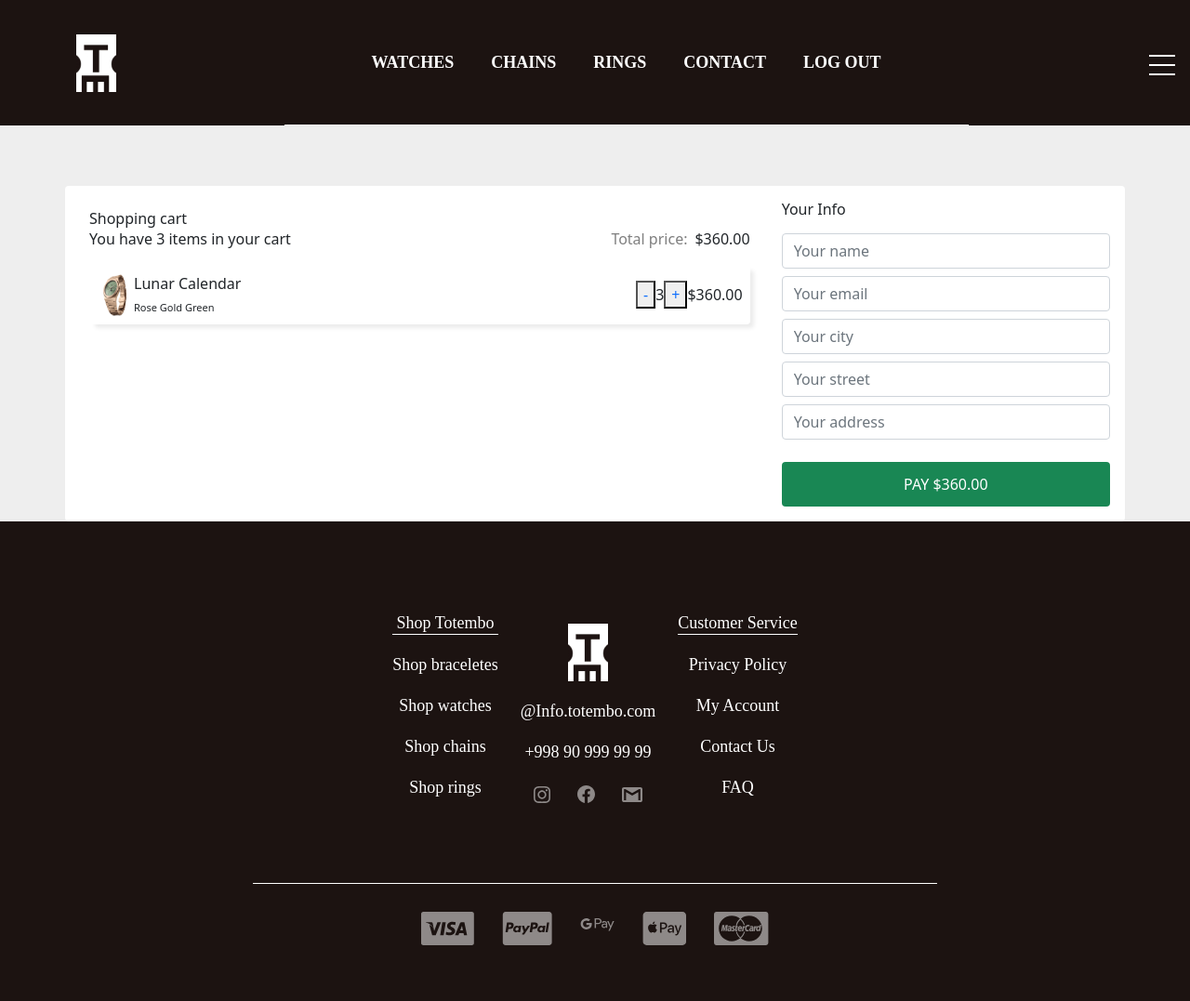
After one commit to abdimannabov/totembo, a Django app: page /cart/ in a window 1280 px wide. The commit adds this page. Shown: the whole page at 93% size. Run offline with Django 5.2, Linux system fonts and the light colour scheme; a user stored in the database is signed in; data comes from the database, SQL or seed files in the repository; both versions use the stored data as it was after the commit.

Commit message:
Finally finished the payment system

```diff
--- a/config/settings.py
+++ b/config/settings.py
@@ -90,5 +90,7 @@ STATIC_ROOT = BASE_DIR / 'static'
 MEDIA_URL = 'media/'
 MEDIA_ROOT = BASE_DIR / 'media'
 
+DEFAULT_AUTO_FIELD = 'django.db.models.BigAutoField'
 
-DEFAULT_AUTO_FIELD = 'django.db.models.BigAutoField'
+STRIPE_PUBLIC_KEY = 'pk_test_51R2tsTRUfhYIL24RI6k7sEp7zhOFSsMtljL9jtPKZqvCl1cFnOnjYF21HIPOrqlEz0YAHtTT1eQZlR6mFZ2pYeBa00HIJ4P74f'
+STRIPE_SECRET_KEY = 'sk_test_51R2tsTRUfhYIL24R1aZN42elS466U2M0oUM0Nh9A43G3PeCJBW0d5vR7OKwfWBhLmhYo4pO3nuHDmdolyESIUnuD00Pbq1HiP1'
--- a/shop/forms.py
+++ b/shop/forms.py
@@ -1,6 +1,7 @@
 from django import forms
 from django.contrib.auth.forms import UserCreationForm, AuthenticationForm
 from django.contrib.auth.models import User
+from shop.models import Customer, ShippingAddress
 
 class RegisterForm(UserCreationForm):
     password1 = forms.CharField(widget=forms.PasswordInput(attrs={
@@ -35,3 +36,37 @@ class LoginForm(AuthenticationForm):
         "class": "form-control",
         "palceholder": "Your password"
     }))
+
+class CustomerForm(forms.ModelForm):
+    class Meta:
+        model = Customer
+        fields = ['name', 'email']
+        widgets = {
+            "name":forms.TextInput(attrs={
+                'class':"form-control",
+                'placeholder':"Your name"
+            }),
+            "email": forms.EmailInput(attrs={
+                'class': "form-control",
+                'placeholder': "Your email"
+            })
+        }
+
+class AddressForm(forms.ModelForm):
+    class Meta:
+        model = ShippingAddress
+        fields = ['city', 'street', 'address']
+        widgets = {
+            "city":forms.TextInput(attrs={
+                'class':"form-control",
+                'placeholder':"Your city"
+            }),
+            "street": forms.TextInput(attrs={
+                'class': "form-control",
+                'placeholder': "Your street"
+            }),
+            "address": forms.TextInput(attrs={
+                'class': "form-control",
+                'placeholder': "Your address"
+            })
+        }
--- a/shop/models.py
+++ b/shop/models.py
@@ -82,7 +82,7 @@ class Order(models.Model):
     @property
     def get_cart_total_price(self):
         order_products = self.orderproduct_set.all()
-        total_price = sum(product.get_total_price for product in order_products)
+        total_price = sum([product.get_total_price for product in order_products])
         return total_price
 
     @property
@@ -96,6 +96,7 @@ class Order(models.Model):
     class Meta:
         verbose_name = "Order"
         verbose_name_plural = "Orders"
+
 class OrderProduct(models.Model):
     product = models.ForeignKey(Product, on_delete=models.SET_NULL, blank=True, null=True)
     order = models.ForeignKey(Order, on_delete=models.SET_NULL, blank=True, null=True)
@@ -112,6 +113,7 @@ class OrderProduct(models.Model):
     class Meta:
         verbose_name = "Order Product"
         verbose_name_plural = "Order Products"
+
 class ShippingAddress(models.Model):
     customer = models.ForeignKey(Customer, on_delete=models.SET_NULL, blank=True, null=True)
     order = models.ForeignKey(Order, on_delete=models.SET_NULL, blank=True, null=True)
--- a/shop/static/style/style.css
+++ b/shop/static/style/style.css
@@ -1027,3 +1027,109 @@ footer{
     font-size: 20px;
   }
 }
+
+.payment-info {
+  background: blue;
+  padding: 10px;
+  border-radius: 6px;
+  color: #fff;
+  font-weight: bold;
+}
+
+.product-details {
+  padding: 10px;
+}
+
+body {
+  background: #eee;
+}
+
+.cart {
+  background: #fff;
+}
+
+.p-about {
+  font-size: 12px;
+}
+
+.table-shadow {
+  -webkit-box-shadow: 5px 5px 15px -2px rgba(0,0,0,0.42);
+  box-shadow: 5px 5px 15px -2px rgba(0,0,0,0.42);
+}
+
+.type {
+  font-weight: 400;
+  font-size: 10px;
+}
+
+label.radio {
+  cursor: pointer;
+}
+
+label.radio input {
+  position: absolute;
+  top: 0;
+  left: 0;
+  visibility: hidden;
+  pointer-events: none;
+}
+
+label.radio span {
+  padding: 1px 12px;
+  border: 2px solid #ada9a9;
+  display: inline-block;
+  color: #8f37aa;
+  border-radius: 3px;
+  text-transform: uppercase;
+  font-size: 11px;
+  font-weight: 300;
+}
+
+label.radio input:checked + span {
+  border-color: #fff;
+  background-color: blue;
+  color: #fff;
+}
+
+.credit-inputs {
+  background: rgb(102,102,221);
+  color: #fff !important;
+  border-color: rgb(102,102,221);
+}
+
+.credit-inputs::placeholder {
+  color: #fff;
+  font-size: 13px;
+}
+
+.credit-card-label {
+  font-size: 9px;
+  font-weight: 300;
+}
+
+.form-control.credit-inputs:focus {
+  background: rgb(102,102,221);
+  border: rgb(102,102,221);
+}
+
+.line {
+  border-bottom: 1px solid rgb(102,102,221);
+}
+
+.information span {
+  font-size: 12px;
+  font-weight: 500;
+}
+
+.information {
+  margin-bottom: 5px;
+}
+
+.items {
+  -webkit-box-shadow: 5px 5px 4px -1px rgba(0,0,0,0.25);
+  box-shadow: 5px 5px 4px -1px rgba(0, 0, 0, 0.08);
+}
+
+.spec {
+  font-size: 11px;
+}
--- /dev/null
+++ b/shop/templates/shop/cart.html
@@ -0,0 +1,66 @@
+{% extends 'base.html' %}
+
+{% block title %}
+{{ title }}
+{% endblock title %}
+
+{% block header_poster %}
+{% endblock header_poster %}
+
+{% block main%}
+<main>
+    <div class="container mt-5 p-3 rounded cart">
+        <div class="row no-gutters">
+            <div class="col-md-8">
+                <div class="product-details mr-2">
+                    <h6 class="mb-0">Shopping cart</h6>
+                    <div class="d-flex justify-content-between">
+                        <span>You have {{ total_quantity }} items in your cart</span>
+                        <div class="d-flex flex-row align-items-center"><span class="text-black-50">Total price:</span>
+                            <div class="price ml-2 ms-2"><span class="mr-1">${{ total_price }}</span><i
+                                    class="fa fa-angle-down"></i>
+                            </div>
+                        </div>
+                    </div>
+                    {% for product in products %}
+                    <div class="d-flex justify-content-between align-items-center mt-3 p-2 items rounded">
+                        <div class="d-flex flex-row"><img class="rounded" src="{{ product.product.get_first_photo }}"
+                                                          width="40">
+                            <div class="ml-2"><span class="font-weight-bold d-block">{{ product.product.title }}</span><span
+                                    class="spec">{{ product.product.description | truncatewords:5 }}</span></div>
+                        </div>
+                        <div class="d-flex flex-row align-items-center">
+                            <button>
+                                <a href="{% url 'to_cart' product.product.pk 'del' %}">-</a>
+                            </button>
+                            <span class="d-block">{{ product.quantity }}</span>
+                            <button>
+                                <a href="{% url 'to_cart' product.product.pk 'add' %}">+</a>
+                            </button>
+                            <span class="d-block ml-5 font-weight-bold">${{ product.get_total_price }}</span>
+                        </div>
+                    </div>
+                    {% endfor %}
+                </div>
+            </div>
+            <div class="col-md-4">
+                <form class="d-flex flex-column gap-2" action="{% url 'payment' %}" method="post" enctype="multipart/form-data">
+                    {% csrf_token %}
+                    <div class="d-flex flex-column gap-2">
+                        <h6>Your Info</h6>
+                        {{ customer_form.name }}
+                        {{ customer_form.email }}
+                        {{ address_form.city }}
+                        {{ address_form.street }}
+                        {{ address_form.address }}
+                    </div>
+
+                    <button class="btn btn-success" type="submit">
+                        PAY ${{ total_price }}
+                    </button>
+                </form>
+            </div>
+        </div>
+    </div>
+</main>
+{% endblock main %}
--- a/shop/templates/shop/components/card.html
+++ b/shop/templates/shop/components/card.html
@@ -42,6 +42,10 @@
                 <p class="product_card-price">${{ product.price }}</p>
             </div>
         </a>
+        {% if product.quantity > 0 %}
         <a href="{% url 'product' product.slug %}" class="product_card-btn">BUY</a>
+        {% else %}
+        <button disabled class="product_card-btn">NONE</button>
+        {% endif %}
     </div>
 </div>
--- a/shop/templates/shop/detail.html
+++ b/shop/templates/shop/detail.html
@@ -46,7 +46,7 @@
                         </ul>
                     </div>
                     <p class="product_detail-guarantee">30 days return, free shipping</p>
-                    <button class="product_detail-buy_btn">ADD TO CART</button>
+                    <a href="{% url 'to_cart' product.pk 'add' %}" class="product_detail-buy_btn">ADD TO CART</a>
                 </div>
             </div>
         </div>
@@ -80,7 +80,6 @@
     <div class="recommended_goods">
         <h2 class="product_detail-main-title text-center">You may also like</h2>
 
-        <!-- PRODUCTS BLOCK START -->
         <div class="container">
             <div class="row">
                 {% for product in products %}
@@ -88,7 +87,6 @@
                 {% endfor %}
             </div>
         </div>
-        <!-- PRODUCTS BLOCK END -->
 
     </div>
 
--- a/shop/urls.py
+++ b/shop/urls.py
@@ -11,5 +11,10 @@ urlpatterns = [
     path("signin/", signin, name="signin"),
     path("logout/", user_logout, name="logout"),
     path("user_like/<slug:slug>/", user_like, name="user_like"),
-    path("like_list/", LikeList.as_view(), name="like_list")
+    path("like_list/", LikeList.as_view(), name="like_list"),
+    path("cart/", cart, name="cart"),
+    path("to_cart/<int:product_id>/<str:action>/", to_cart, name="to_cart"),
+    path("success/", success_payment, name="success"),
+    path("cancel/", cancel_payment, name="cancel"),
+    path("payment/", payment, name="payment")
 ]
--- a/shop/views.py
+++ b/shop/views.py
@@ -1,9 +1,11 @@
 from django.contrib.auth import login, logout
 from django.shortcuts import render, redirect
 from django.views.generic import ListView, DetailView
-from shop.forms import LoginForm, RegisterForm
+from shop.forms import LoginForm, RegisterForm, CustomerForm, AddressForm
 from shop.models import *
 from django.contrib import messages
+from shop.utils import get_cart_data, CartForUser
+import stripe
 
 class ProductView(ListView):
     model = Product
@@ -123,3 +125,69 @@ class LikeList(ListView):
         likes = Like.objects.filter(user=user)
         products = [i.product for i in likes]
         return products
+
+def cart(request):
+    cart_info = get_cart_data(request)
+
+    context = {
+        "products":cart_info["products"],
+        "order":cart_info["order"],
+        "total_quantity":cart_info["cart_total_quantity"],
+        "total_price": cart_info["cart_total_price"],
+        "customer_form":CustomerForm(),
+        "address_form":AddressForm(),
+        "title":"Cart"
+    }
+    return render(request, "shop/cart.html", context)
+
+def to_cart(request, product_id, action):
+    if request.user.is_authenticated:
+        user_cart = CartForUser(request, product_id, action)
+        return redirect("cart")
+    else:
+        messages.error(request, "You are not authenticated!")
+        return redirect("login")
+
+def payment(request):
+    from config import settings
+    stripe.api_key = settings.STRIPE_SECRET_KEY
+    if request.method == 'POST':
+        user_cart = CartForUser(request)
+        cart_info = user_cart.get_cart_info()
+        customer_form = CustomerForm(data=request.POST)
+        if customer_form.is_valid():
+            customer = Customer.objects.get(user=request.user)
+            customer.name = customer_form.cleaned_data['name']
+            customer.email = customer_form.cleaned_data['email']
+        address_form = AddressForm(data=request.POST)
+        if address_form.is_valid():
+            address = address_form.save(commit=False)
+            address.customer = Customer.objects.get(user=request.user)
+            address.order = user_cart.get_cart_info()['order']
+            address.save()
+        total_price = cart_info["cart_total_price"]
+        total_quantity = cart_info["cart_total_quantity"]
+        session = stripe.checkout.Session.create(
+            line_items=[
+                {
+                    "price_data":{
+                        "currency":"usd",
+                        "product_data":{
+                            'name':"products of TOTEMBO"
+                        },
+                        "unit_amount":int(total_price)
+                    },
+                    "quantity":total_quantity
+                }
+            ],
+            mode="payment",
+            success_url=request.build_absolute_uri(reverse("success")),
+            cancel_url=request.build_absolute_uri(reverse("cancel"))
+        )
+    return redirect(session.url, 303)
+
+def success_payment(request):
+    return render(request, "shop/success.html")
+
+def cancel_payment(request):
+    return render(request, "shop/cancel.html")
--- a/templates/components/navbar.html
+++ b/templates/components/navbar.html
@@ -41,7 +41,9 @@
             {% endif %}
         </div>
         <div class="header_panel-item">
-            <img src="{% static 'images/icons/ru_lang_icon.svg' %}" alt="">
+            <a href="{% url 'cart' %}">
+                <img src="{% static 'images/icons/shopping_icon.svg' %}" alt="">
+            </a>
         </div>
         <div class="header_panel-item">
             <img src="{% static 'images/icons/user_icon.svg' %}" alt="">
```
Also changed, not shown: shop/templates/shop/cancel.html (added, +14 -0 lines), shop/templates/shop/success.html (added, +14 -0 lines), shop/utils.py (+3 -5 lines), db.sqlite3, media/categories/product_detail-img.png (added), media/categories/slider_chain.png (added), media/categories/slider_rings.png (added), shop/static/images/icons/shopping_icon.svg (added).
